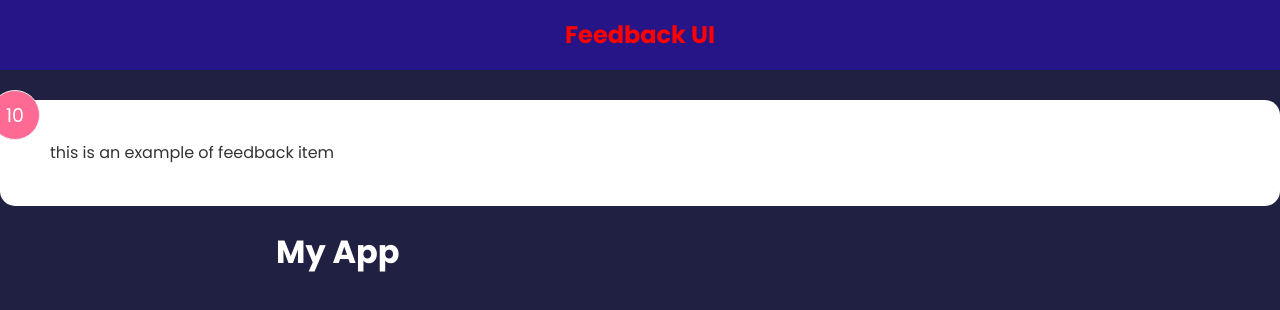
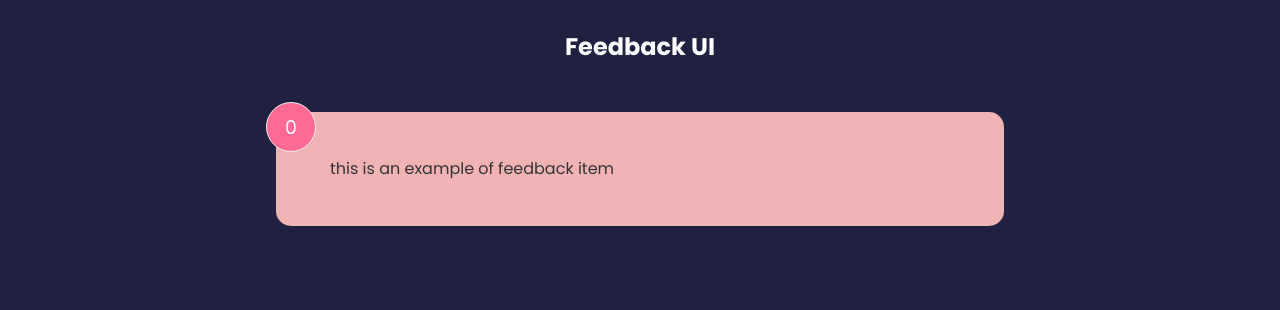
Before and after one commit to vksachin86/sacsoft, a React (Create React App) app: page / in a window 1280 px wide. Shown: the top 310 px of the page. Built offline with nearby package versions, Linux system fonts and the light colour scheme.

Commit message:
usestate

```diff
--- a/src/App.js
+++ b/src/App.js
@@ -6,11 +6,10 @@
 function App() {
     return (
         <>
-        <Header />
-        <Feedbackbackitem/>
-        <div className="container">
-            <h1>My App</h1>
-        </div>
+            <Header />
+            <div className="container">
+                <Feedbackbackitem />
+            </div>
         </>
     )
 }
--- a/src/component/Feedbackbackitem.jsx
+++ b/src/component/Feedbackbackitem.jsx
@@ -1,12 +1,18 @@
 import React from 'react'
+import { useState } from 'react'
 
 function Feedbackbackitem() {
+
+    const [rating, setRating] = useState(0)
+    const [text, setText] = useState('this is an example of feedback item')
+
+
     return (
         <div className='card'>
-            <div className='num-display'> 10  </div>
-            <div className="text-display">this is an example of feedback item</div>
+            <div className='num-display'>{rating}</div>
+            <div className="text-display">{text}</div>
+        </div>
 
-        </div>
     )
 }
 
--- a/src/component/Header.jsx
+++ b/src/component/Header.jsx
@@ -21,8 +21,8 @@
 
 Header.defaultProps = {
     text: 'Feedback UI',
-    bgcolour: "rgb(38 21 135)",
-    textcolor: "red"
+    bgColor: 'rgba(0,0,0,0.4)',
+  textColor: '#ff6a95',
 }
 Header.propTypes = {
     text: PropTypes.string,
--- a/src/index.css
+++ b/src/index.css
@@ -3,7 +3,7 @@
 * {
   box-sizing: border-box;
   margin: 0;
-  padding: 0;
+  padding: 4px;
 }
 
 body {
@@ -33,7 +33,7 @@
 }
 
 .card {
-  background-color: #fff;
+  background-color: #f0b4b4;
   color: #333;
   border-radius: 15px;
   padding: 40px 50px;
```
